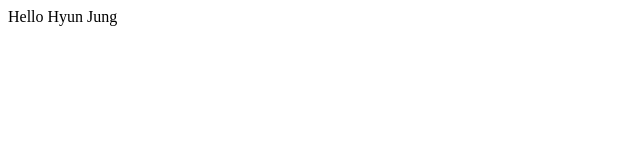
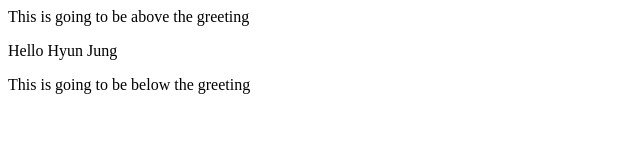
Before and after one commit to hjko0724/project, a plain HTML site: page index.html in a window 1280 px wide. Shown: the whole page, without its empty margins (0-640 px from the left). Drawn offline with Linux system fonts and the light colour scheme.

Commit message:
another commit

```diff
--- a/index.html
+++ b/index.html
@@ -1 +1,10 @@
+<div>
+  <p> This is going to be above the greeting </p>
+</div>
+
 <p> Hello Hyun Jung </p>
+
+<div>
+  <p> This is going to be below the greeting </p>
+
+</div>
```
